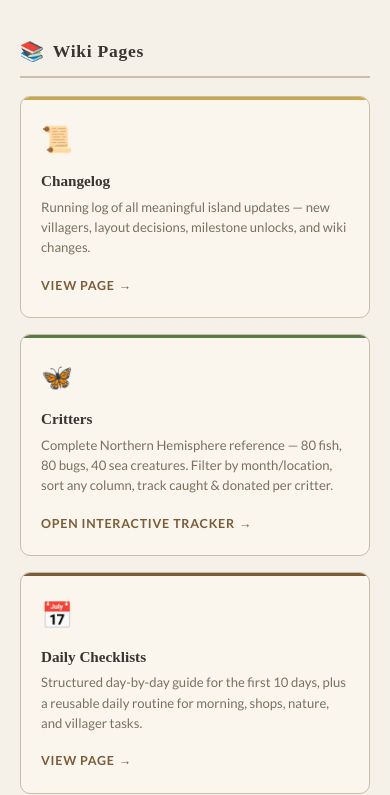
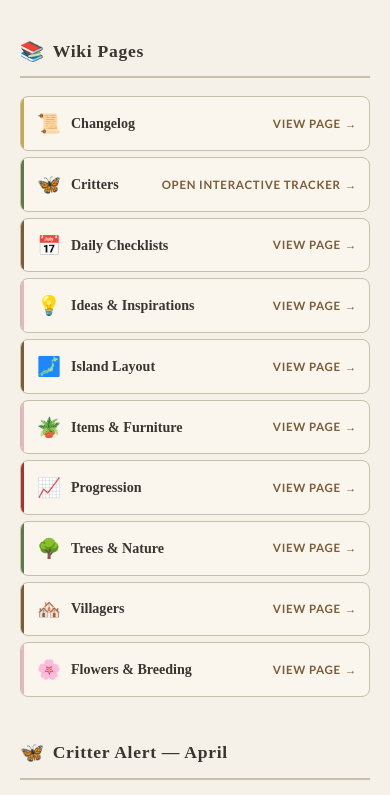
Before and after one commit to knockedover10/knockedover-acnh-wiki, a plain HTML site: page docs/index.html in a window 390 px wide. Shown: the part 1521-2316 px from the top of the page. Drawn offline with Linux system fonts and the light colour scheme.

Commit message:
mobile: compress wiki page cards into compact horizontal rows on iOS
- On screens ≤600px, wiki-grid becomes single-column with 6px gap
- Cards switch to horizontal flex layout (emoji | title | link)
- Description text hidden on mobile (visible on desktop/tablet)
- Accent bar moves from top to left side (3px vertical bar)
- Cards now ~44px tall each — all 10 pages visible without scrolling
- Also added missing Flowers & Breeding card to wiki-grid

```diff
--- a/docs/index.html
+++ b/docs/index.html
@@ -485,6 +485,44 @@
     .hero h1 { font-size: 1.6rem; }
     .top-nav a { padding: 10px 10px; font-size: 0.74rem; }
     .dashboard-cta { flex-direction: column; }
+
+    /* Compact wiki page cards on mobile */
+    .wiki-grid {
+      grid-template-columns: 1fr;
+      gap: 6px;
+    }
+    .wiki-card {
+      display: flex;
+      align-items: center;
+      gap: 10px;
+      padding: 10px 12px 10px 16px;
+      border-radius: 8px;
+    }
+    .wiki-card::before {
+      top: 0; left: 0; bottom: 0; right: auto;
+      width: 3px; height: 100%;
+      border-radius: 8px 0 0 8px;
+    }
+    .wiki-card .card-icon {
+      font-size: 1.2rem;
+      display: block;
+      margin: 0;
+      flex-shrink: 0;
+    }
+    .wiki-card h3 {
+      font-size: 0.88rem;
+      margin: 0;
+      flex: 1;
+      line-height: 1.2;
+    }
+    .wiki-card p {
+      display: none;
+    }
+    .card-link {
+      font-size: 0.72rem;
+      white-space: nowrap;
+      flex-shrink: 0;
+    }
   }
 
   /* ── SEASONAL DECORATION ── */
@@ -661,6 +699,13 @@
         <a href="https://github.com/knockedover10/knockedover-acnh-wiki/blob/main/wiki/villagers.md" class="card-link" target="_blank" rel="noopener">View page</a>
       </div>
 
+      <div class="wiki-card accent-sakura">
+        <span class="card-icon">🌸</span>
+        <h3>Flowers &amp; Breeding</h3>
+        <p>Cross-pollination guide for all 8 species — layout configurations, probability tables, watering rules, and early-game checklist.</p>
+        <a href="https://github.com/knockedover10/knockedover-acnh-wiki/blob/main/wiki/flowers-and-breeding.md" class="card-link" target="_blank" rel="noopener">View page</a>
+      </div>
+
     </div>
   </section>
 
```
